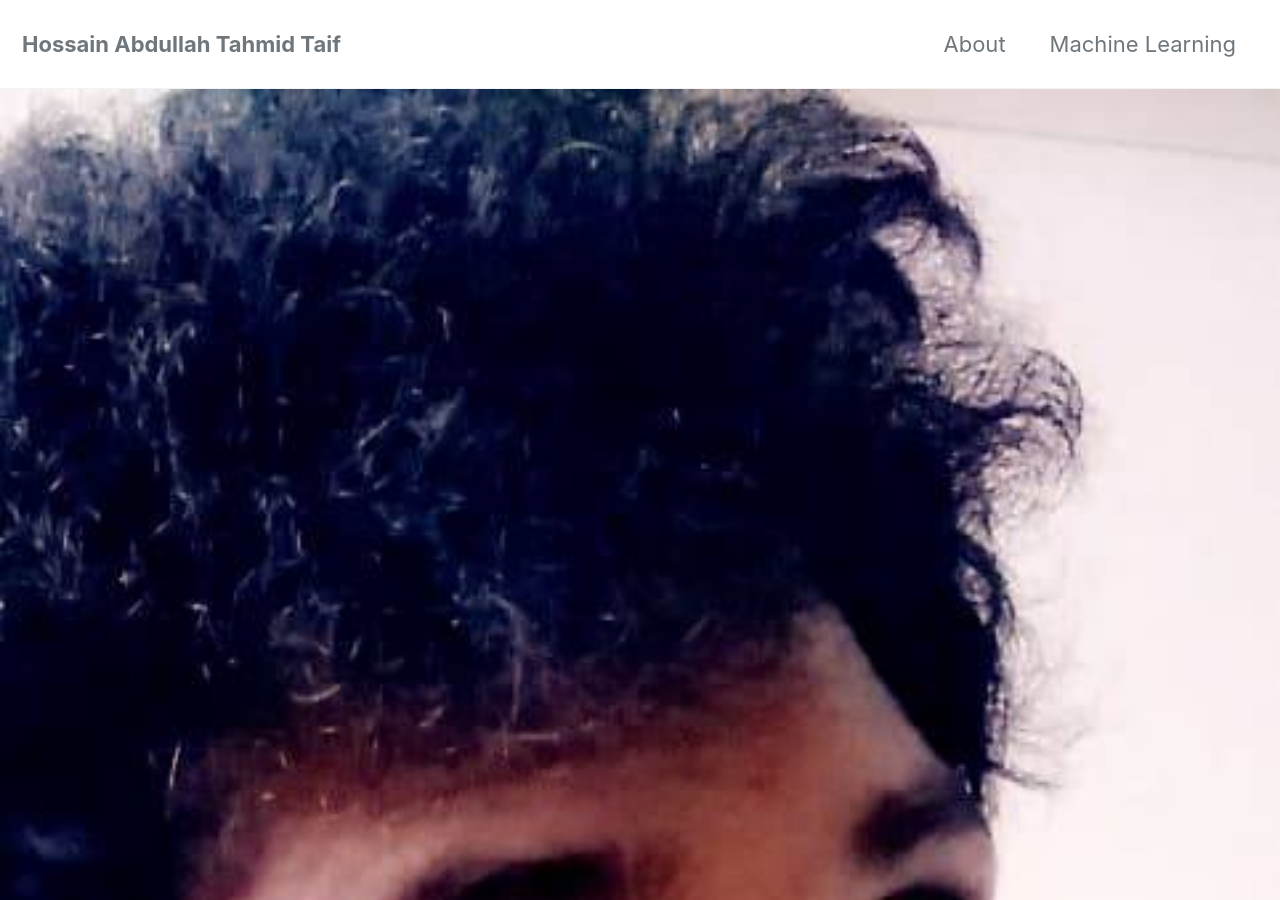
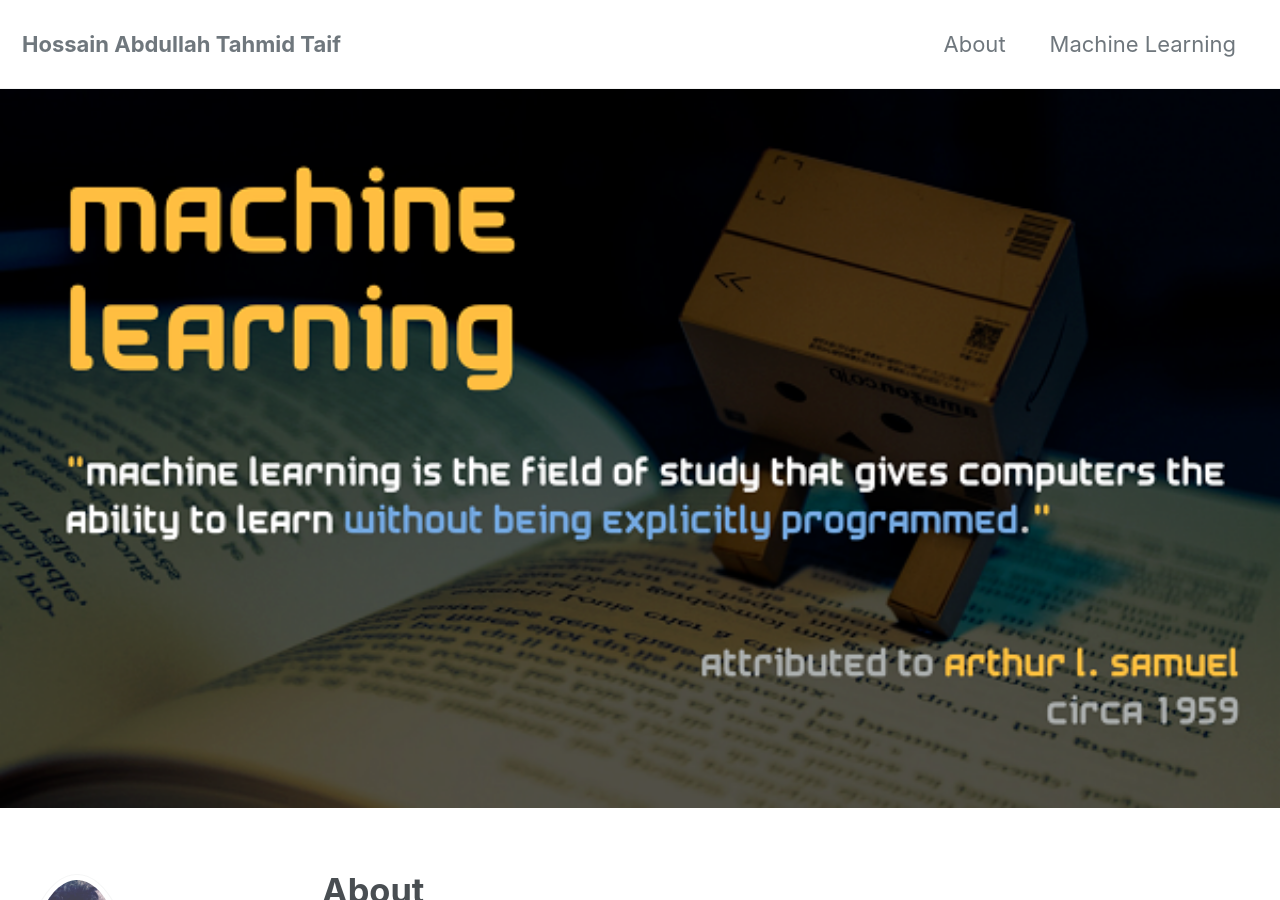
Before and after one commit to taiftahmid/taiftahmid, a Jekyll site: the page built from _pages/about.md, in a window 1280 px wide and 900 px high. Built offline with Jekyll 4.4.1, drawn with Linux system fonts in a browser that asks for light colours; cached includes are drawn as plain includes; nearby versions of some CDN libraries.

```diff
--- a/_pages/about.md
+++ b/_pages/about.md
@@ -2,7 +2,7 @@
 title: "About"
 permalink: /about/
 header:
-  image: "/images/taiftahmidbio.jpg"
+  image: "/images/computerreading.png"
 ---
 
 I'm a senior data scientist who excels at data wrangling, machine learning, exploratory analysis, and data visualizations.
```
Also changed, not shown: images/computerreading.png (added).
